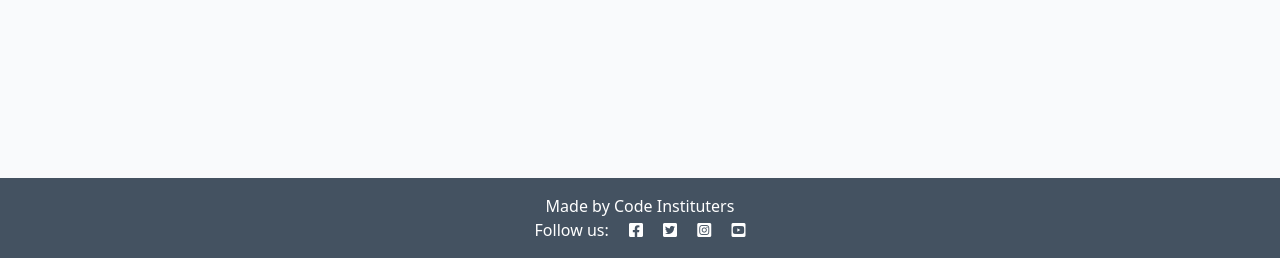
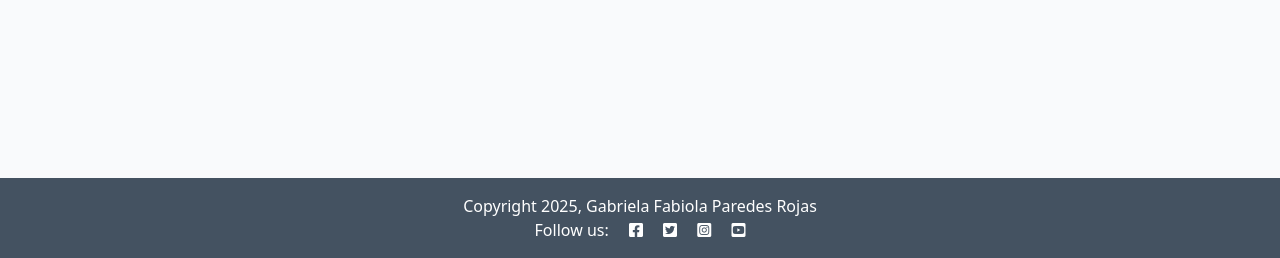
Before and after one commit to ParedesGab/djanglo_blog_codestar, a Django app: page / in a window 1280 px wide. Shown: the part 542-800 px from the top of the page. Run offline with Django 4.2, Linux system fonts and the light colour scheme; data that the repository does not hold is empty.

Commit message:
Use template inheritance to change footer coypright

```diff
--- a/blog/templates/blog/index.html
+++ b/blog/templates/blog/index.html
@@ -50,3 +50,8 @@
 
 <!-- index.html content ends here -->
 {% endblock %}
+
+<!-- index.html copyright footer content starts here -->
+{% block copyright %}
+    Copyright 2025, Gabriela Fabiola Paredes Rojas
+{% endblock %}
--- a/codestar/settings.py
+++ b/codestar/settings.py
@@ -28,7 +28,7 @@ TEMPLATES_DIR = os.path.join(BASE_DIR, 'templates')
 SECRET_KEY = os.environ.get("SECRET_KEY")
 
 # SECURITY WARNING: don't run with debug turned on in production!
-DEBUG = False
+DEBUG = True
 
 ALLOWED_HOSTS = ['.herokuapp.com', '127.0.0.1']
 
--- a/templates/base.html
+++ b/templates/base.html
@@ -62,7 +62,14 @@
 
     <!-- Footer -->
     <footer class="footer mt-auto py-3 dark-bg">
-        <p class="m-0 text-center text-white">Made by Code Instituters</p>
+        <!--p class="m-0 text-center text-white">Made by Code Instituters</p-->
+        <p class="m-0 text-center text-white">
+            {% block copyright %}
+                Made by Code Instituters
+            {% endblock copyright %}
+        </p>
+
+
         <p class="m-0 text-center text-white">Follow us: <i class="fab fa-facebook-square ms-3"></i>
             <i class="fab fa-twitter-square ms-3"></i>
             <i class="fab fa-instagram-square ms-3"></i>
```
